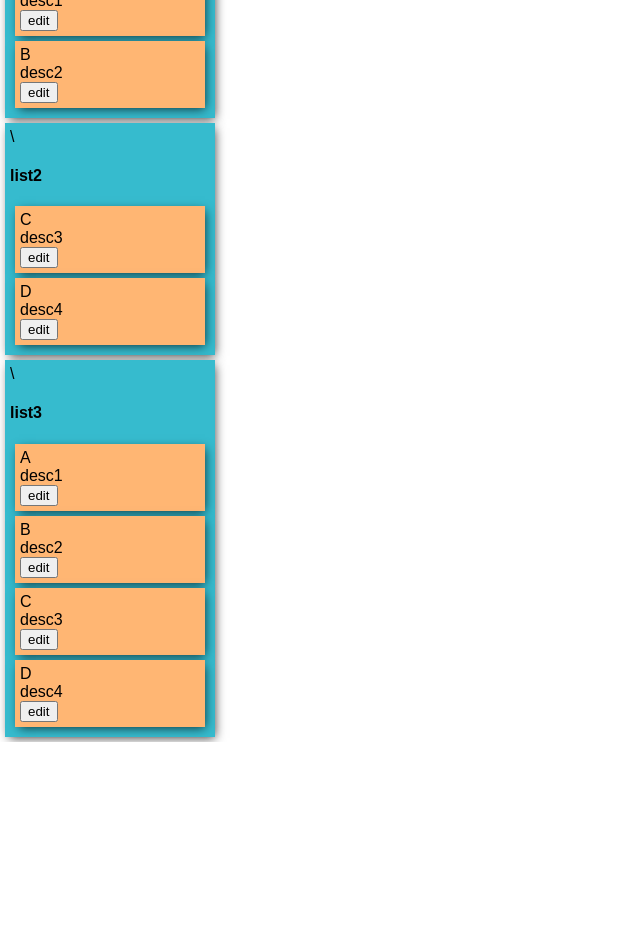
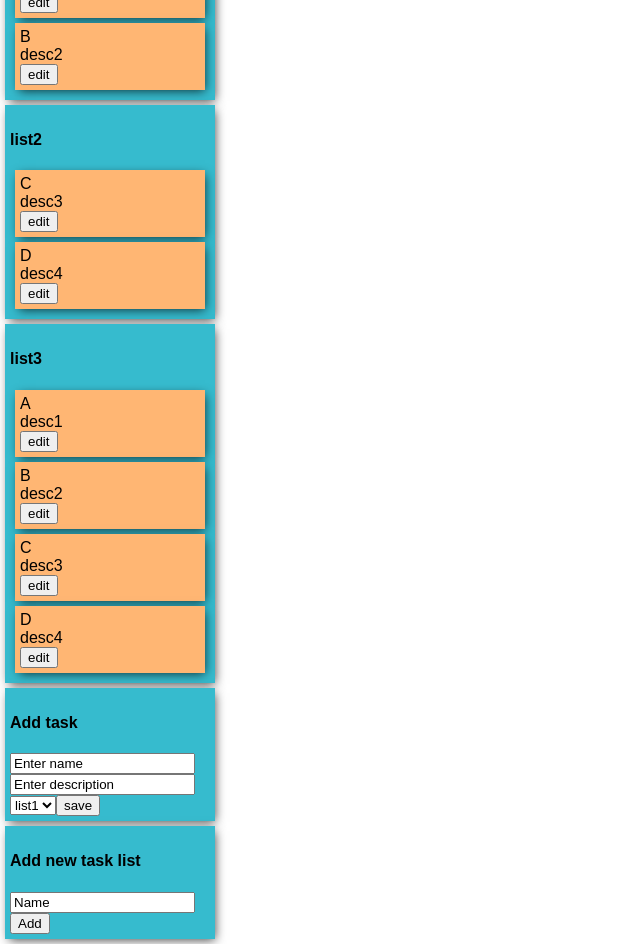
Before and after one commit to Nikolay-4/task-manager, a React (Create React App) app: page / in a window 1280 px wide. Shown: the part 120-1064 px from the top of the page, without its empty margins (0-640 px from the left). Before the commit the page ends 862 px from the top, so only its background shows below. Built offline with nearby package versions, Linux system fonts and the light colour scheme.

Commit message:
добавление списков и задач

```diff
--- /dev/null
+++ b/src/Index/App/AddTask.js
@@ -0,0 +1,26 @@
+import React, { Component } from 'react';
+import EditForm from './TaskList/EditForm';
+
+export default class AddTask extends Component {
+/*
+	props:
+	nameListArr
+	addTaskCallback
+	id - task id
+*/
+	render(){
+		return(
+			<div className="addTask">
+				<h4>Add task</h4>
+				<EditForm
+				taskName="Enter name"
+				taskDesc="Enter description"
+				nameListArr={this.props.nameListArr}
+				currentList={this.props.nameListArr[0]}
+				id={null}
+				changeState={this.props.addTaskCallback}
+				  />
+			</div>
+		);
+	}
+}
--- /dev/null
+++ b/src/Index/App/AddTaskList.js
@@ -0,0 +1,37 @@
+import React, { Component } from 'react';
+
+export default class AddTaskList extends Component {
+	/*
+		props:
+		nameListArr - имена всех листов дел
+		addListCallback(listName) - callback функция
+
+	*/
+	constructor(props) {
+		super(props);
+		this.state = {
+			listName: "Name"
+		}
+	}
+	handleChangeListName(ev){
+		this.setState({
+			listName: ev.target.value
+		});
+	}
+	handleAddBtn(){
+		if(this.props.nameListArr.indexOf(this.state.listName) !== -1){
+			alert("this name already exist");
+			return;
+		}
+		this.props.addListCallback(this.state.listName);
+	}
+	render(){
+		return(
+			<div className="addListName">
+				<h4>Add new task list</h4>
+				<input value={this.state.listName} onChange={this.handleChangeListName.bind(this)}/>
+				<button onClick={this.handleAddBtn.bind(this)}>Add</button>
+			</div>
+		);
+	}
+}
--- a/src/Index/App/Board.js
+++ b/src/Index/App/Board.js
@@ -1,5 +1,7 @@
 import React, { Component } from 'react';
 import TaskList from './TaskList.js';
+import AddTaskList from './AddTaskList.js';
+import AddTask from './AddTask.js';
 
 var task1 = {
 	taskName: "A",
@@ -34,7 +36,7 @@ var testList = [
 		tasks: [Object.assign({}, task1), Object.assign({}, task2), Object.assign({}, task3), Object.assign({}, task4)]
 	}
 ];
-		var nextTaskId = 1;
+
 
 export default class Board extends Component {
     constructor(props) {
@@ -43,20 +45,15 @@ export default class Board extends Component {
 			taskListArr: testList
 		};
 	}
-	changeState(data){
+	changeTask(data){
 		var curTaskListArr = this.state.taskListArr;
 		var listNameArr =  curTaskListArr.map((item) => {return item.listName});
 		var iCurList = listNameArr.indexOf(data.currentList);
 		var iSelectList = listNameArr.indexOf(data.selectedList);
-		console.log(curTaskListArr);
-		console.log(data)
-		console.log(listNameArr)
-		console.log()
-		console.log("icurlist " + iCurList);
-		if(iCurList === -1)
+
+		if((iCurList === -1) || (iSelectList === -1))
 			return;
 		var iTask = curTaskListArr[iCurList].tasks.map((item) => {return item.id}).indexOf(data.id);
-		console.log("itask "+iTask);
 		if(iTask === -1)
 			return;
 		var task = curTaskListArr[iCurList].tasks[iTask];
@@ -70,7 +67,37 @@ export default class Board extends Component {
 		this.setState({
 			taskListArr: curTaskListArr
 		});
+		console.log("------", curTaskListArr);
 	}
+
+	addList(listName){
+		console.log(listName);
+		var newTaskListArr = this.state.taskListArr;
+		newTaskListArr.push({
+			listName: listName,
+			tasks: []
+		});
+		this.setState({
+			taskListArr: newTaskListArr
+		});
+	}
+
+	addTask(newTask){
+		console.log(newTask);
+		var curTaskListArr = this.state.taskListArr;
+		var listNameArr =  curTaskListArr.map((item) => {return item.listName});
+		var iList = listNameArr.indexOf(newTask.selectedList);
+		if(iList === -1)
+			return;
+		curTaskListArr[iList].tasks.push({
+			taskName: newTask.taskName,
+			taskDesc: newTask.taskDesc
+		});
+		this.setState({
+			taskListArr: curTaskListArr
+		});
+	}
+
 	render(){
 		var nameListArr = this.state.taskListArr.map((item, i, arr) => {
 			return item.listName;
@@ -81,12 +108,17 @@ export default class Board extends Component {
 				return item;
 			});
 			console.log(tasks)
-			return <TaskList listName={item.listName} key={item.listName} tasks={tasks} nameListArr={nameListArr} changeState={this.changeState.bind(this)}/>
+			return <TaskList listName={item.listName} key={item.listName} tasks={tasks} nameListArr={nameListArr} changeState={this.changeTask.bind(this)}/>
 		});
 		return(
-			<div className="board">
-				{listArr}
+			<div>
+				<div className="board">
+					{listArr}
+				</div>
+				<AddTask nameListArr={nameListArr} addTaskCallback={this.addTask.bind(this)}/>
+				<AddTaskList nameListArr={nameListArr} addListCallback={this.addList.bind(this)}/>
 			</div>
 		);
 	}
 }
+var nextTaskId = 0;
--- a/src/Index/App/Css/App.css
+++ b/src/Index/App/Css/App.css
@@ -23,7 +23,7 @@
   to { transform: rotate(360deg); }
 }
 
-.taskList{
+.taskList, .addListName, .addTask{
   box-shadow: 2px 3px 10px -2px rgba(0,0,0,0.74);
   background-color: #36BBCE;
   width: 200px;
@@ -34,7 +34,6 @@
 .task{
     box-shadow: 2px 3px 10px -2px rgba(0,0,0,0.74);
   background-color: #FFB673;
-  /*width: 100%;*/
   margin: 5px;
   padding: 5px;
 }
--- a/src/Index/App/TaskList.js
+++ b/src/Index/App/TaskList.js
@@ -7,7 +7,7 @@ export default class TaskList extends Component {
 			return <Task id={item.id} key={item.id} taskName={item.taskName} desc={item.taskDesc} nameListArr={this.props.nameListArr} currentList={this.props.listName} changeState={this.props.changeState}/>
 		})
 		return (
-			<div className="taskList">\
+			<div className="taskList">
 				<h4> {this.props.listName}</h4>
 				{tasks}
 			</div>
```
Also changed, not shown: src/App-test.js (added, +194 -0 lines), src/Index/App/TaskList/EditForm.js (+9 -0 lines).
